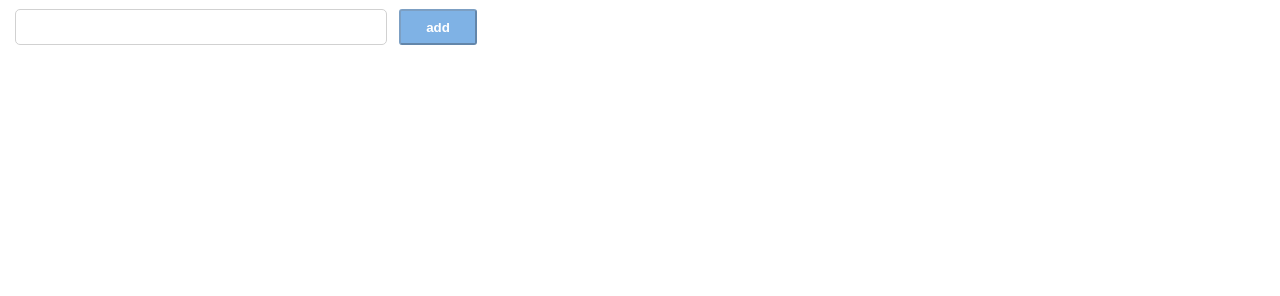
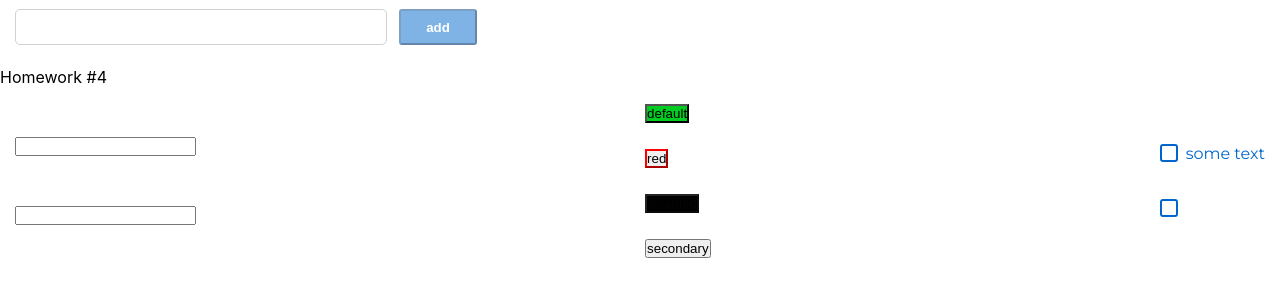
Before and after one commit to beonezero/MHPFUND, a React (Create React App) app: page / in a window 1280 px wide. Shown: the part 414-710 px from the top of the page. Built offline with nearby package versions, Linux system fonts and the light colour scheme.

Commit message:
hw 4 , no styles!

```diff
--- a/src/s1-main/App.tsx
+++ b/src/s1-main/App.tsx
@@ -3,6 +3,7 @@ import s from './App.module.css'
 import HW1 from '../s2-homeworks/hw01/HW1'
 import HW2 from "../s2-homeworks/hw02/HW2";
 import HW3 from "../s2-homeworks/hw03/HW3";
+import HW4 from "../s2-homeworks/hw04/HW4";
 
 function App() {
     return (
@@ -11,7 +12,7 @@ function App() {
             {/*раскомментировать по ходу выполнения*/}
             <HW2/>
             <HW3/>
-            {/*<HW4/>*/}
+            <HW4/>
 
             {/*при выполнении дз 5 и более - закомментировать здесь дз 1-4, так как они есть внутри дз 5*/}
             {/*<HW5/>*/}
--- a/src/s2-homeworks/hw04/common/c2-SuperButton/SuperButton.module.css
+++ b/src/s2-homeworks/hw04/common/c2-SuperButton/SuperButton.module.css
@@ -2,15 +2,18 @@
 }
 
 .disabled {
+    background-color: black;
 }
 
 .secondary {
 }
 
 .default {
+    background-color: #00cc22;
 }
 
 .red {
+    border-color: red;
 }
 
 .default:hover {
--- a/src/s2-homeworks/hw04/common/c2-SuperButton/SuperButton.tsx
+++ b/src/s2-homeworks/hw04/common/c2-SuperButton/SuperButton.tsx
@@ -17,12 +17,12 @@ const SuperButton: React.FC<SuperButtonPropsType> = (
         ...restProps // все остальные пропсы попадут в объект restProps, там же будет children
     }
 ) => {
-    const finalClassName = s.button
-        // + (disabled
-        //         ? ...
-        //         : xType === 'red'
-        //             ? ...
-        + (className ? ' ' + className : '') // задачка на смешивание классов
+    const finalClassName = s.button + (
+        disabled ? ` ${s.disabled}`
+            : xType === "red" ? ` ${s.red}`
+            : xType === "secondary" ? ` ${s.secondary}`
+            : ` ${s.default}`
+    )
 
     return (
         <button
--- a/src/s2-homeworks/hw04/common/c3-SuperCheckbox/SuperCheckbox.tsx
+++ b/src/s2-homeworks/hw04/common/c3-SuperCheckbox/SuperCheckbox.tsx
@@ -27,8 +27,7 @@ const SuperCheckbox: React.FC<SuperCheckboxPropsType> = (
     }
 ) => {
     const onChangeCallback = (e: ChangeEvent<HTMLInputElement>) => {
-        // задачка на написание онченджа
-
+        if(onChangeChecked){onChangeChecked(e.currentTarget.checked)}
     }
 
     const finalInputClassName = s.checkbox
```
